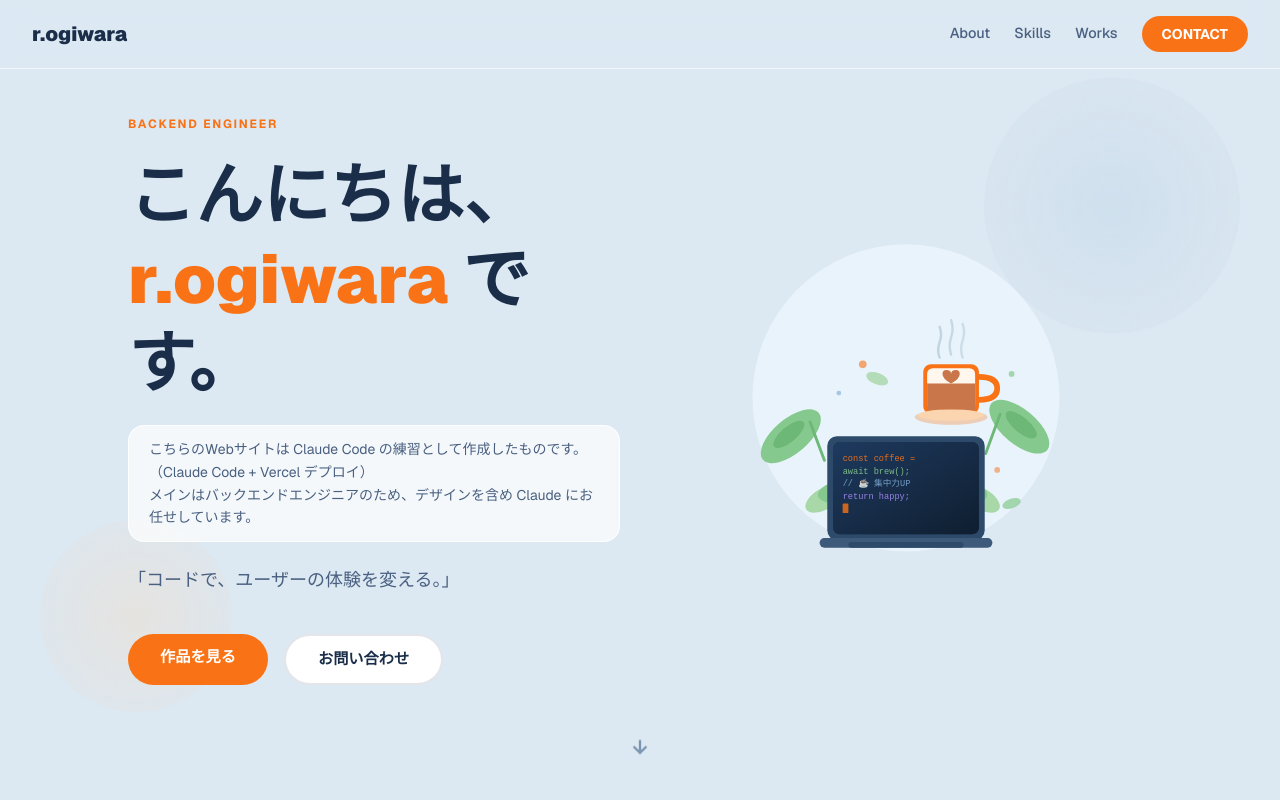
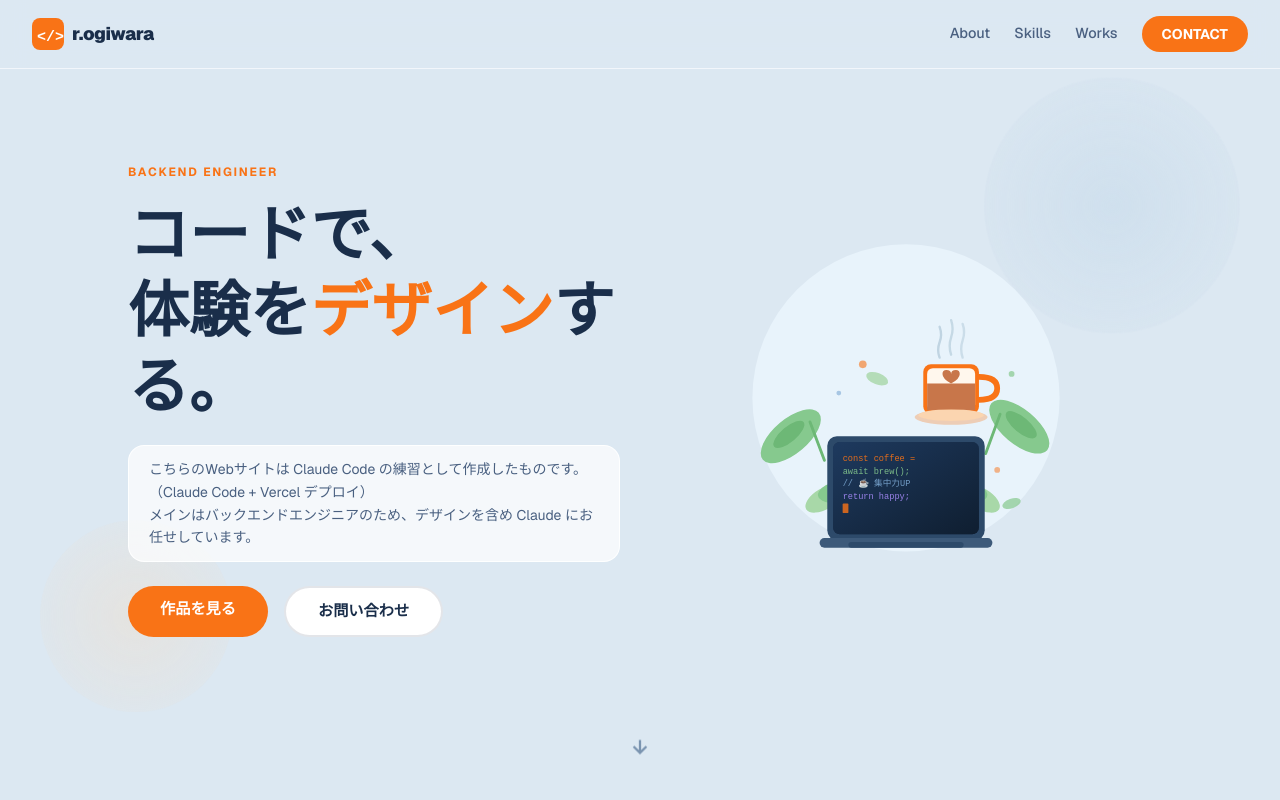
Before and after one commit to r-ogiwara-dev/portfolio, a Next.js app: page / in a window 1280 px wide. Shown: the top 800 px of the page. Built offline with nearby package versions, Linux system fonts and the light colour scheme.

Commit message:
feat: Navをロゴに変更・Heroのキャッチコピーを整理

```diff
--- a/app/components/Hero.tsx
+++ b/app/components/Hero.tsx
@@ -3,7 +3,6 @@ import HeroIllustration from "./HeroIllustration";
 export default function Hero() {
   return (
     <section className="relative min-h-screen flex flex-col items-center justify-center px-6 overflow-hidden">
-      {/* 背景の装飾円 */}
       <div className="absolute top-20 right-10 w-64 h-64 rounded-full opacity-40 float"
         style={{ background: "radial-gradient(circle, #bdd4e7, transparent)" }} />
       <div className="absolute bottom-20 left-10 w-48 h-48 rounded-full opacity-30 float"
@@ -12,12 +11,12 @@ export default function Hero() {
       <div className="relative z-10 w-full max-w-5xl mx-auto grid md:grid-cols-2 gap-10 items-center">
         {/* テキスト左 */}
         <div className="text-left">
-          <p className="anim-1 section-label mb-5">Backend Engineer</p>
+          <p className="anim-1 section-label mb-4">Backend Engineer</p>
 
           <h1 className="anim-2 font-black leading-tight mb-5"
-            style={{ fontSize: "clamp(2.4rem, 6vw, 4.2rem)", color: "#1a2e4a" }}>
-            こんにちは、<br />
-            <span className="accent-text">r.ogiwara</span> です。
+            style={{ fontSize: "clamp(2.2rem, 5.5vw, 3.8rem)", color: "#1a2e4a" }}>
+            コードで、<br />
+            体験を<span className="accent-text">デザイン</span>する。
           </h1>
 
           <div className="anim-3 mb-6 px-5 py-3 rounded-2xl text-sm leading-relaxed"
@@ -25,10 +24,6 @@ export default function Hero() {
             こちらのWebサイトは Claude Code の練習として作成したものです。（Claude Code + Vercel デプロイ）<br />
             メインはバックエンドエンジニアのため、デザインを含め Claude にお任せしています。
           </div>
-
-          <p className="anim-3 text-lg mb-10" style={{ color: "#4a6080" }}>
-            「コードで、ユーザーの体験を変える。」
-          </p>
 
           <div className="anim-4 flex flex-wrap gap-4">
             <a href="#works" className="btn-primary">作品を見る</a>
--- /dev/null
+++ b/app/components/Logo.tsx
@@ -0,0 +1,15 @@
+export default function Logo() {
+  return (
+    <a href="#" className="flex items-center gap-2 group">
+      {/* アイコンマーク */}
+      <svg width="32" height="32" viewBox="0 0 32 32" fill="none" xmlns="http://www.w3.org/2000/svg">
+        <rect width="32" height="32" rx="8" fill="#f97316" />
+        <text x="5" y="23" fontSize="15" fontWeight="900" fill="white" fontFamily="monospace">&lt;/&gt;</text>
+      </svg>
+      {/* テキスト */}
+      <span className="font-black text-lg tracking-tight" style={{ color: "#1a2e4a" }}>
+        r.ogiwara
+      </span>
+    </a>
+  );
+}
--- a/app/components/Nav.tsx
+++ b/app/components/Nav.tsx
@@ -1,10 +1,12 @@
+import Logo from "./Logo";
+
 export default function Nav() {
   return (
     <nav
       className="fixed top-0 left-0 right-0 z-50 flex justify-between items-center px-8 py-4"
       style={{ background: "rgba(220, 232, 242, 0.85)", backdropFilter: "blur(12px)", borderBottom: "1px solid rgba(255,255,255,0.6)" }}
     >
-      <span className="font-black text-xl" style={{ color: "#1a2e4a" }}>r.ogiwara</span>
+      <Logo />
       <div className="flex items-center gap-6">
         <a href="#about">About</a>
         <a href="#skills">Skills</a>
```
